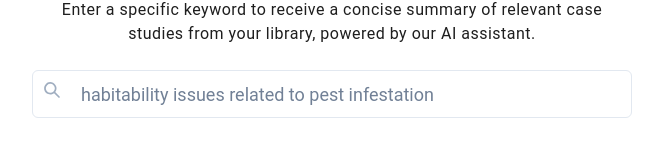
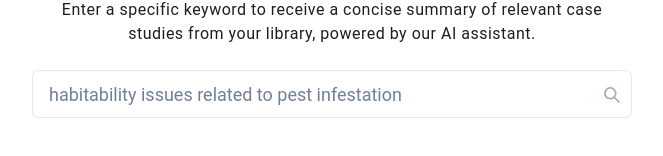
Before and after one commit to anpatel/cls-housing-hack-for-impact, a React (Create React App) app in the folder frontend/: page / in a window 1280 px wide. Shown: the part 368-524 px from the top of the page, without its empty margins (308-971 px from the left). Built offline with nearby package versions, Linux system fonts and the light colour scheme; no server answers.

Commit message:
home page search done

```diff
--- a/frontend/src/Home.js
+++ b/frontend/src/Home.js
@@ -3,13 +3,17 @@ import {
   Text,
   Input,
   InputGroup,
-  InputLeftElement,
+  InputRightElement,
   Flex,
 } from "@chakra-ui/react";
 import { SearchIcon } from "@chakra-ui/icons";
 
 export default function Home() {
   const [searchQuery, setSearchQuery] = useState("");
+
+  const handleSearch = () => {
+    console.log("Search query:", searchQuery);
+  };
 
   return (
     <div className="App" textAlign="center">
@@ -39,16 +43,17 @@ export default function Home() {
         </Text>
 
         <InputGroup maxW="600px" mt={6}>
-          <InputLeftElement pointerEvents="none">
-            <SearchIcon color="gray.400" />
-          </InputLeftElement>
           <Input
             placeholder="habitability issues related to pest infestation"
             value={searchQuery}
             onChange={(e) => setSearchQuery(e.target.value)}
+            onKeyDown={(e) => e.key === "Enter" && handleSearch()}
             size="lg"
             borderRadius="md"
           />
+          <InputRightElement cursor="pointer" mt="5px" onClick={handleSearch}>
+            <SearchIcon color="gray.400" />
+          </InputRightElement>
         </InputGroup>
       </Flex>
     </div>
```
